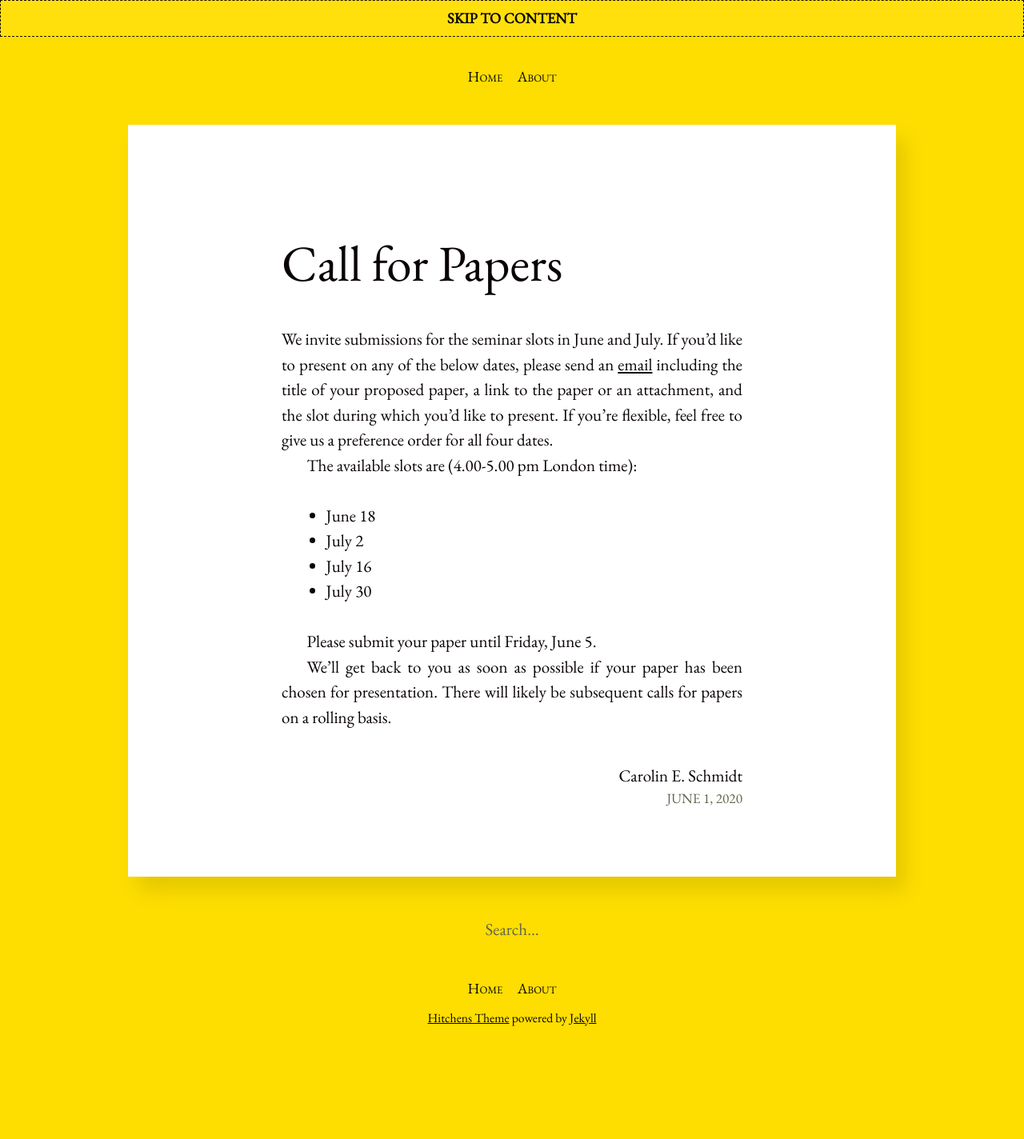
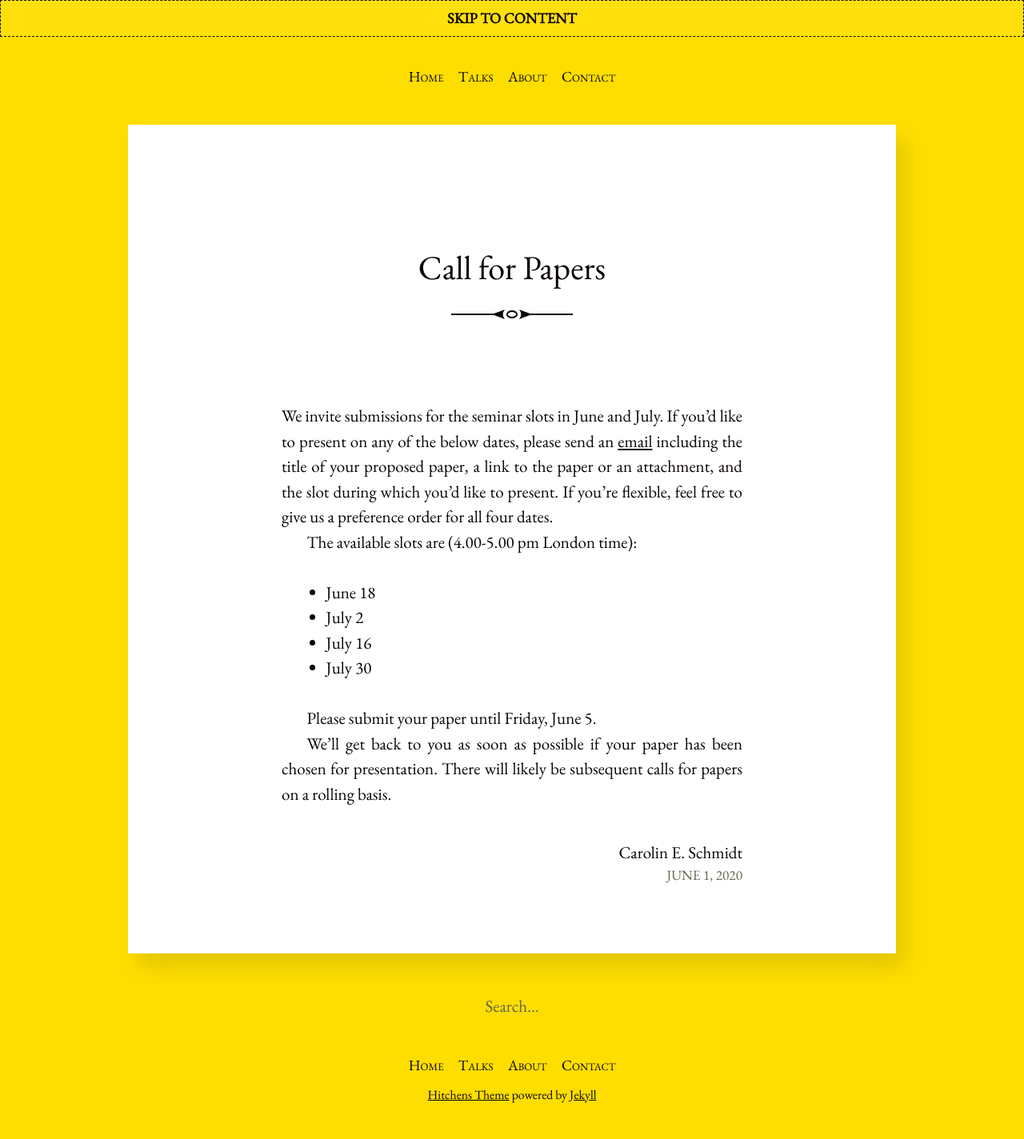
Before and after one commit to thies/real-estate-semimar, a Jekyll site: the page built from _posts/2020-06-01-CfP.md, in a window 1280 px wide. Shown: the whole page at 80% size. Built offline with Jekyll 4.4.1, drawn with Linux system fonts in a browser that asks for light colours; before the commit the page ends 1328 px from its top, so only the background shows below that.

Commit message:
pages added

```diff
--- a/_data/menu.yml
+++ b/_data/menu.yml
@@ -1,2 +1,6 @@
+- title: Talks
+  url: /talks.html
 - title: About
   url: /about.html
+- title: Contact
+  url: /contact.html
--- a/_posts/2020-06-01-CfP.md
+++ b/_posts/2020-06-01-CfP.md
@@ -1,11 +1,9 @@
 ---
-title: ""
+title: "Call for Papers"
 layout: post
 author: "Carolin E. Schmidt"
 categories:
 ---
-
-# Call for Papers
 
 We invite submissions for the seminar slots in June and July. If you'd like to present on any of the below dates, please send an  [email](mailto:carolin.schmidt@zew.de) including the title of your proposed paper, a link to the paper or an attachment, and the slot during which you'd like to present. If you're flexible, feel free to give us a preference order for all four dates.
 
```
